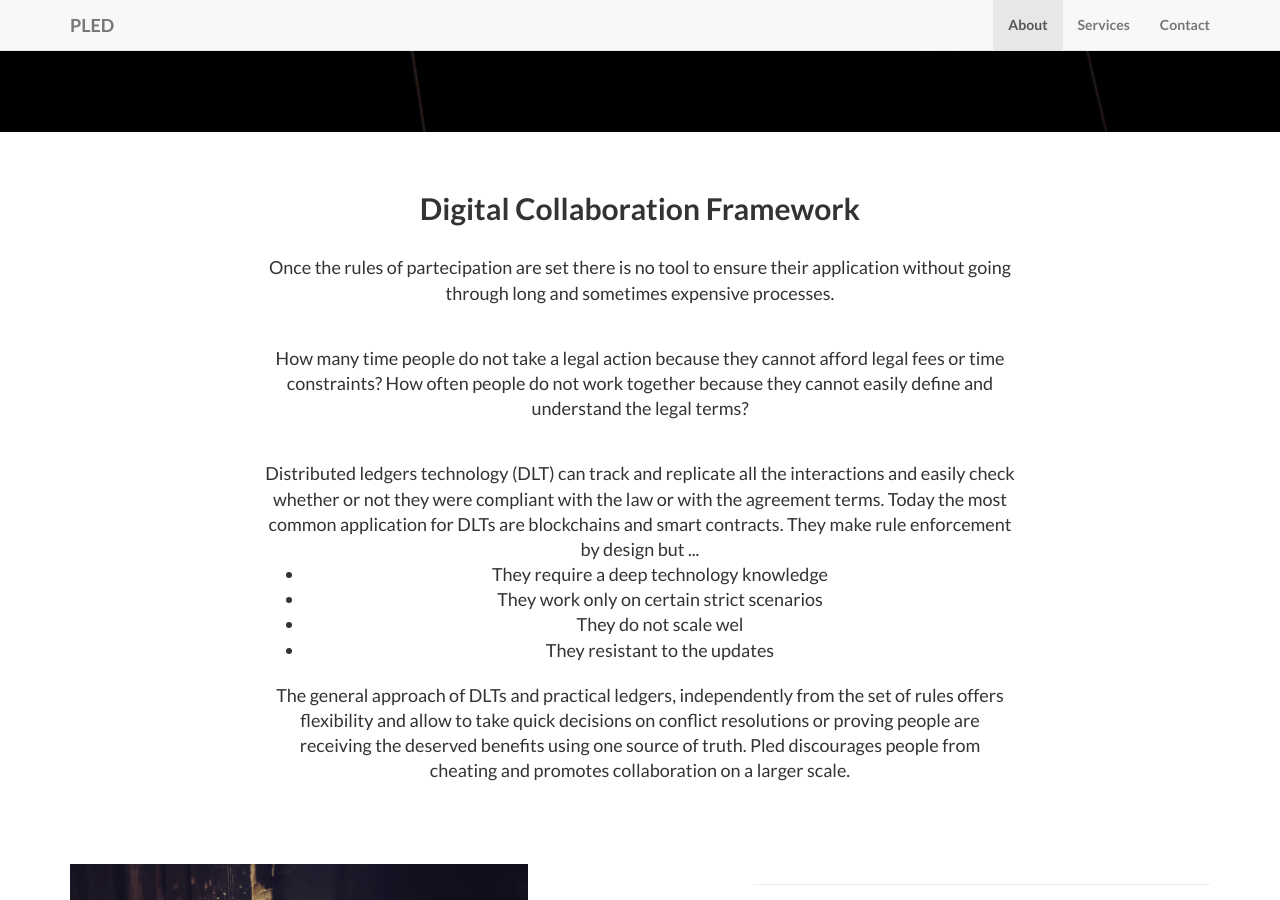
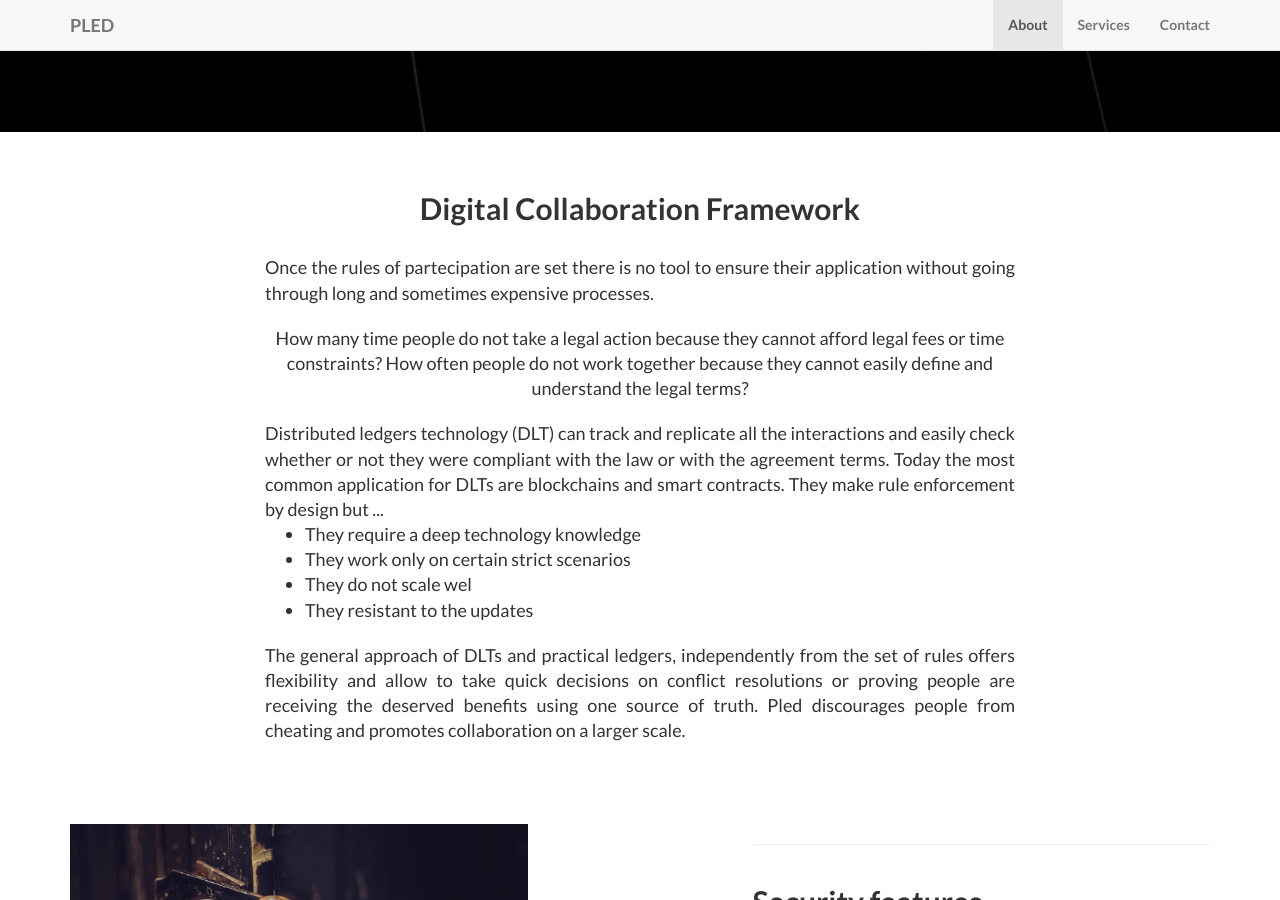
Before and after one commit to GaetanoMondelli/pled, a Jekyll site: the page built from index.html, in a window 1280 px wide and 900 px high, scrolled down 609 px. Built offline with Jekyll 4.4.1, drawn with Linux system fonts in a browser that asks for light colours.

Commit message:
fix: added text-justify

```diff
--- a/_includes/about.html
+++ b/_includes/about.html
@@ -5,12 +5,10 @@
               <br/><br/>
               <h2>Digital Collaboration Framework </h2>
               <br/>
-              <div class="lead">Once the rules of partecipation are set there is no tool to ensure their application without going through long and sometimes expensive processes. </div>
-              <br/>
+              <div class="lead text-justify">Once the rules of partecipation are set there is no tool to ensure their application without going through long and sometimes expensive processes. </div>
               <div class="lead">How many time people do not take a legal action because they cannot afford legal fees or time constraints?
                   How often people do not work together because they cannot easily define and understand the legal terms? </div>
-              <br/>
-              <div class="lead">Distributed ledgers technology (DLT) can track and replicate all the interactions and easily check whether or not they were compliant with the law or with the agreement terms.
+              <div class="lead text-justify">Distributed ledgers technology (DLT) can track and replicate all the interactions and easily check whether or not they were compliant with the law or with the agreement terms.
               Today the most common application for DLTs are blockchains and smart contracts. They make rule enforcement by design but ...
                   <ul>
                       <li>They require a deep technology knowledge</li>
@@ -19,7 +17,7 @@
                       <li>They resistant to the updates</li>
                   </ul>
              </div>
-             <div class="lead">The general approach of DLTs and practical ledgers, independently from the set of rules offers flexibility and  allow to take quick decisions on conflict resolutions or proving people are receiving the deserved benefits using one source of truth.
+             <div class="lead text-justify">The general approach of DLTs and practical ledgers, independently from the set of rules offers flexibility and  allow to take quick decisions on conflict resolutions or proving people are receiving the deserved benefits using one source of truth.
                                 Pled discourages people from cheating and promotes collaboration on a larger scale.
              </div>
               <br/>
```
